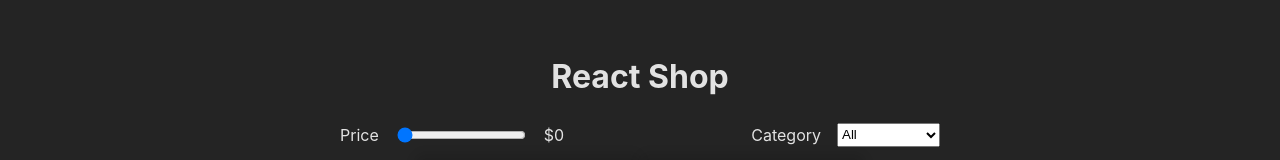
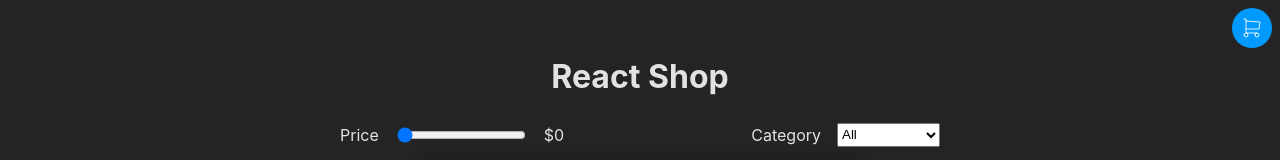
Before and after one commit to f3rcho/react-projects, a React (Vite) app in the folder projects/06-shopping-cart/: page / in a window 1280 px wide. Shown: the top 160 px of the page. Built offline with nearby package versions, Linux system fonts and the light colour scheme.

Commit message:
seudo cart

```diff
--- a/projects/06-shopping-cart/src/App.jsx
+++ b/projects/06-shopping-cart/src/App.jsx
@@ -4,6 +4,7 @@
 import { Header } from './components/Header'
 import { IS_DEVELOPMENT } from './config'
 import { useFilters } from './hooks/useFilters'
+import { Cart } from './components/Cart'
 
 function App () {
   const { filterProducts } = useFilters()
@@ -12,6 +13,7 @@
   return (
     <>
       <Header />
+      <Cart />
       <Products products={filteredProducts} />
       {IS_DEVELOPMENT && <Footer />}
     </>
--- /dev/null
+++ b/projects/06-shopping-cart/src/components/Cart.css
@@ -0,0 +1,56 @@
+.cart {
+  background: #000;
+  display: none;
+  padding: 32px;
+  position: fixed;
+  right: 0px;
+  top: 0px;
+  width: 200px;
+}
+
+.cart img {
+  aspect-ratio: 16/9;
+  width: 100%;
+}
+
+.cart li {
+  border-bottom: 1px solid #444;
+  padding-bottom: 16px;
+}
+
+.cart footer {
+  display: flex;
+  gap: 8px;
+  justify-content: center;
+  align-items: center;
+}
+
+.cart footer button {
+  padding: 8px;
+}
+
+.cart-button {
+  align-items: center;
+  background: #09f;
+  border-radius: 9999px;
+  cursor: pointer;
+  display: flex;
+  height: 32px;
+  justify-content: center;
+  padding: 4px;
+  position: absolute;
+  right: 8px;
+  top: 8px;
+  transition: all .3s ease;
+  width: 32px;
+  z-index: 9999;
+}
+
+.cart-button:hover {
+  scale: 1.1;
+}
+
+.cart-button ~ input:checked ~ .cart {
+  height: 100%;
+  display: block;
+}
--- /dev/null
+++ b/projects/06-shopping-cart/src/components/Cart.jsx
@@ -0,0 +1,41 @@
+import { useId } from 'react'
+import { CartIcon, ClearCartIcon } from './Icons.jsx'
+import './Cart.css'
+
+export function Cart () {
+  const cartCheckboxId = useId()
+
+  return (
+    <>
+      <label className='cart-button' htmlFor={cartCheckboxId}>
+        <CartIcon />
+      </label>
+      <input id={cartCheckboxId} type='checkbox' hidden />
+
+      <aside className='cart'>
+        <ul>
+          <li>
+            <img
+              src='https://i.dummyjson.com/data/products/2/thumbnail.jpg'
+              alt='iphone'
+            />
+            <div>
+              <strong>iPhone</strong> - $899
+            </div>
+
+            <footer>
+              <small>
+                Qty: 1
+              </small>
+              <button>+</button>
+            </footer>
+          </li>
+        </ul>
+
+        <button>
+          <ClearCartIcon />
+        </button>
+      </aside>
+    </>
+  )
+}
```
